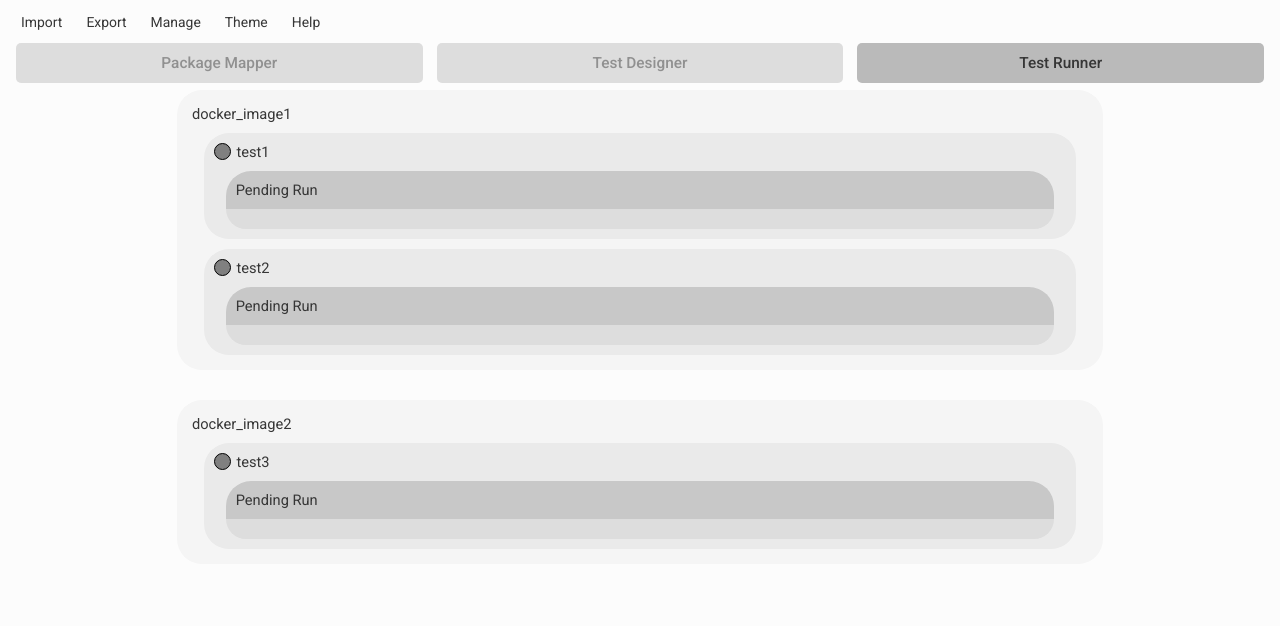
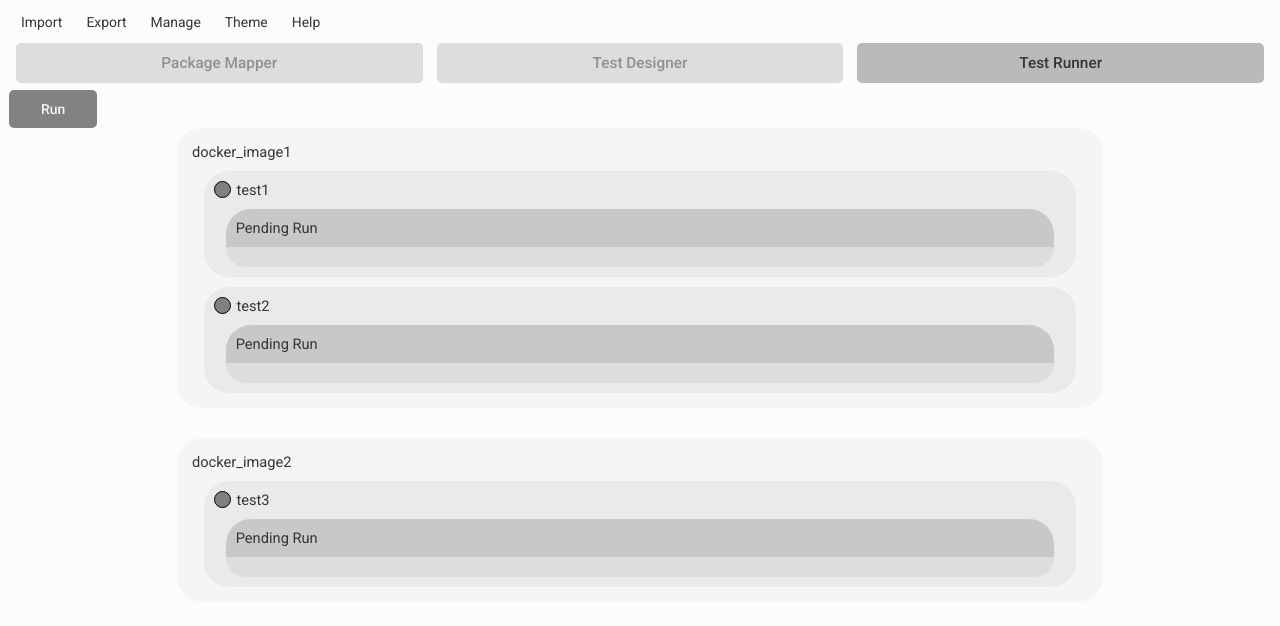
Before and after one commit to zakattack9/PYTOPE, a React (Create React App) app in the folder app/: page /pytope/runner in a window 1280 px wide. Shown: the top 626 px of the page. Built offline with nearby package versions, Linux system fonts and the light colour scheme.

Commit message:
TestRunner backend creates output based on JSON format:         #test_block:             #test:                 #header                 #messages

```diff
--- a/app/src/components/RunButton/RunButton.tsx
+++ b/app/src/components/RunButton/RunButton.tsx
@@ -7,14 +7,7 @@ import React, { useState, useContext, useCallback, useEffect, ChangeEvent } from
 interface Props {
   text?: string,
   className?: string,
-}
-
-const handleClick = function (socket:any, e: FormEvent<HTMLDivElement>) {
-    console.log('running tests')
-    socket.emit("run")
-    socket.once("test_finished", (data:any) => {
-        console.log("Received from backend:", String.fromCharCode.apply(null, Array.from(new Uint8Array(data))))
-    });
+  onClick: (socket:any, e: FormEvent<HTMLDivElement>) => void
 }
 
 function RunButton(props: Props) {
@@ -22,7 +15,7 @@ function RunButton(props: Props) {
   const socket = useContext(SocketContext);
 
   return (
-    <div className={`RunButton ${props.className || ''}`} onClick={e => handleClick(socket, e)}>
+    <div className={`RunButton ${props.className || ''}`} onClick={e => props.onClick(socket, e)}>
       {RunButtonText}
     </div>
   );
--- a/app/src/pages/TestRunner/TestRunner.tsx
+++ b/app/src/pages/TestRunner/TestRunner.tsx
@@ -1,11 +1,19 @@
 import "./TestRunner.scss";
+import { FormEvent } from 'react';
 import TestGroup, { TestInfo } from "../../components/TestGroup/TestGroup";
 import { useAppSelector, useAppDispatch } from "../../hooks/react-redux";
+
+import RunButton from "../../components/RunButton/RunButton";
+import DownloadButton from "../../components/DownloadButton/DownloadButton";
+
+import React, { useState, useContext, useCallback, useEffect, ChangeEvent } from "react";
 
 function TestRunner() {
   const dispatch = useAppDispatch();
   const testDesignerState = useAppSelector((state) => state.testDesigner);
   const { currBlocks } = testDesignerState;
+
+  //Reset variables on redux store change
 
   var blockArray: TestInfo[][] = [];
   var nameArray: string[] = [];
@@ -49,8 +57,23 @@ function TestRunner() {
   // var blockArray: TestInfo[][] = [exampleArray, exampleArray2];
   // var nameArray: string[] = ["testGroup1", "testGroup2"];
 
+    //<Button className="TestRunner__runBtn" name="Run Tests" onClick={handleRunTest} />
+  var received_data = ''
+  const handleClick = function (socket:any, e: FormEvent<HTMLDivElement>) {
+        console.log('running tests')
+        socket.emit("run")
+        socket.once("test_finished", (data:any) => {
+            console.log("Received from backend:", String.fromCharCode.apply(null, Array.from(new Uint8Array(data))))
+            received_data = data
+            console.log(received_data)
+        });
+  }
+
   return (
     <div className="TestRunner">
+        <div className="TestRunner__bar">
+            <RunButton className="TestRunner__runBtn" text="Run" onClick={handleClick} />
+        </div>
       {blockArray.map((arrElement, arrIndex) => {
         return (
           <TestGroup testGroupName={nameArray[arrIndex]} tests={arrElement} />
```
Also changed, not shown: 1 other file (tests, documents, lock files or other folders).
